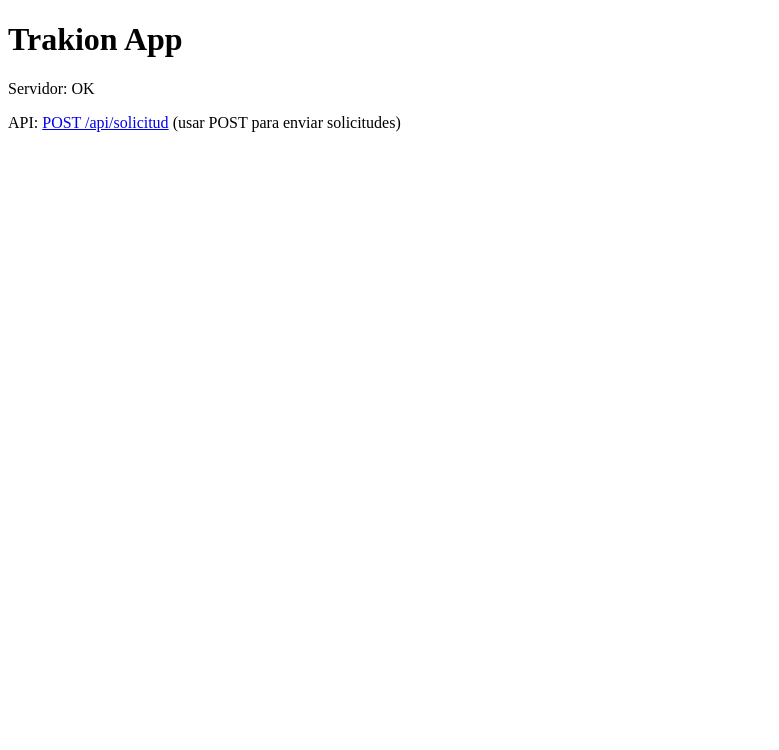
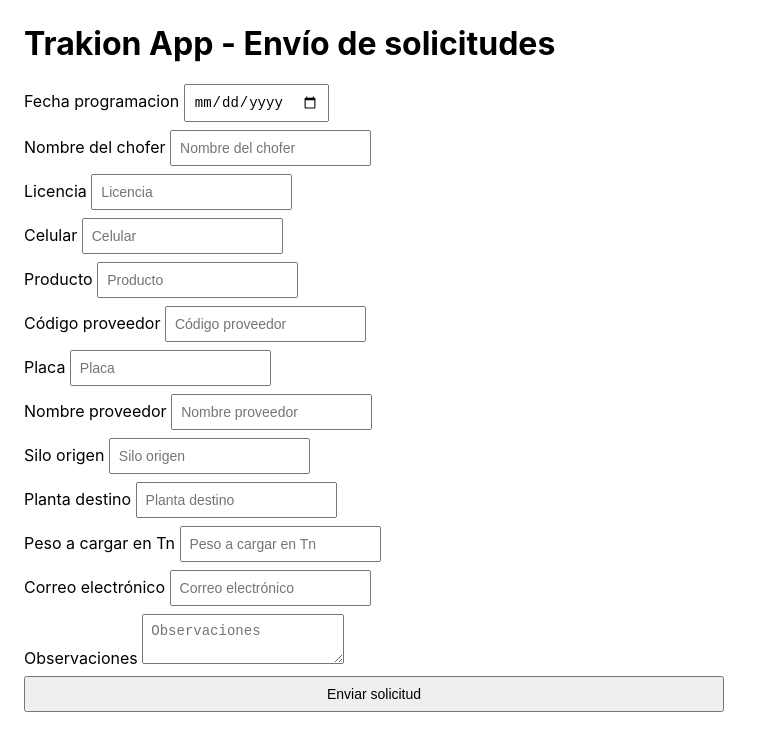
Before and after one commit to josepemexenga-code/trakion-app, a website: page public/index.html in a window 1280 px wide. Shown: the whole page, without its empty margins (0-779 px from the left). Drawn offline with Linux system fonts and the light colour scheme.

Commit message:
Update index.html

```diff
--- a/public/index.html
+++ b/public/index.html
@@ -3,11 +3,111 @@
 <head>
   <meta charset="utf-8" />
   <meta name="viewport" content="width=device-width,initial-scale=1" />
-  <title>Trakion App - IASA</title>
+  <title>Trakion App - Envío de solicitudes</title>
+  <style>
+    body{font-family:Inter,system-ui,Arial;margin:24px}
+    form{max-width:700px;gap:8px;display:grid}
+    input,textarea,button{padding:8px;font-size:14px}
+  </style>
 </head>
 <body>
-  <h1>Trakion App</h1>
-  <p>Servidor: OK</p>
-  <p>API: <a href="/api/solicitud">POST /api/solicitud</a> (usar POST para enviar solicitudes)</p>
+  <h1>Trakion App - Envío de solicitudes</h1>
+
+  <form id="truckForm">
+    <label>Fecha programacion
+      <input type="date" name="fecha_programacion" required>
+    </label>
+
+    <label>Nombre del chofer
+      <input type="text" name="chofer" placeholder="Nombre del chofer" required>
+    </label>
+
+    <label>Licencia
+      <input type="text" name="licencia" placeholder="Licencia">
+    </label>
+
+    <label>Celular
+      <input type="tel" name="celular" placeholder="Celular">
+    </label>
+
+    <label>Producto
+      <input type="text" name="producto" placeholder="Producto">
+    </label>
+
+    <label>Código proveedor
+      <input type="text" name="codigo_proveedor" placeholder="Código proveedor">
+    </label>
+
+    <label>Placa
+      <input type="text" name="placa" placeholder="Placa">
+    </label>
+
+    <label>Nombre proveedor
+      <input type="text" name="proveedor" placeholder="Nombre proveedor">
+    </label>
+
+    <label>Silo origen
+      <input type="text" name="silo_origen" placeholder="Silo origen">
+    </label>
+
+    <label>Planta destino
+      <input type="text" name="planta_destino" placeholder="Planta destino">
+    </label>
+
+    <label>Peso a cargar en Tn
+      <input type="number" name="peso_tn" placeholder="Peso a cargar en Tn" step="0.01">
+    </label>
+
+    <label>Correo electrónico
+      <input type="email" name="correo" placeholder="Correo electrónico">
+    </label>
+
+    <label>Observaciones
+      <textarea name="observaciones" placeholder="Observaciones"></textarea>
+    </label>
+
+    <button type="submit">Enviar solicitud</button>
+  </form>
+
+  <script>
+    // Nos aseguramos de ejecutar cuando el DOM está listo
+    document.addEventListener("DOMContentLoaded", () => {
+      const form = document.getElementById("truckForm");
+      if (!form) {
+        console.error("No se encontró el formulario #truckForm");
+        return;
+      }
+
+      form.addEventListener("submit", async (e) => {
+        e.preventDefault();
+
+        // Construir objeto a partir de los campos del formulario (más robusto)
+        const formData = Object.fromEntries(new FormData(form).entries());
+
+        // Convertir campos numéricos/fechas si es necesario
+        if (formData.peso_tn) formData.peso_tn = parseFloat(formData.peso_tn) || 0;
+
+        try {
+          const res = await fetch("/api/solicitud", {
+            method: "POST",
+            headers: { "Content-Type": "application/json" },
+            body: JSON.stringify(formData)
+          });
+
+          if (res.ok) {
+            alert("✅ Solicitud enviada correctamente. Recibirá un correo de confirmación.");
+            form.reset();
+          } else {
+            const text = await res.text().catch(()=>null);
+            console.error("Respuesta no OK:", res.status, text);
+            alert("⚠ Error al enviar la solicitud.");
+          }
+        } catch (error) {
+          console.error("Error al enviar solicitud:", error);
+          alert("❌ No se pudo enviar la solicitud. Verifica tu conexión o revisa la consola del navegador.");
+        }
+      });
+    });
+  </script>
 </body>
 </html>
```
